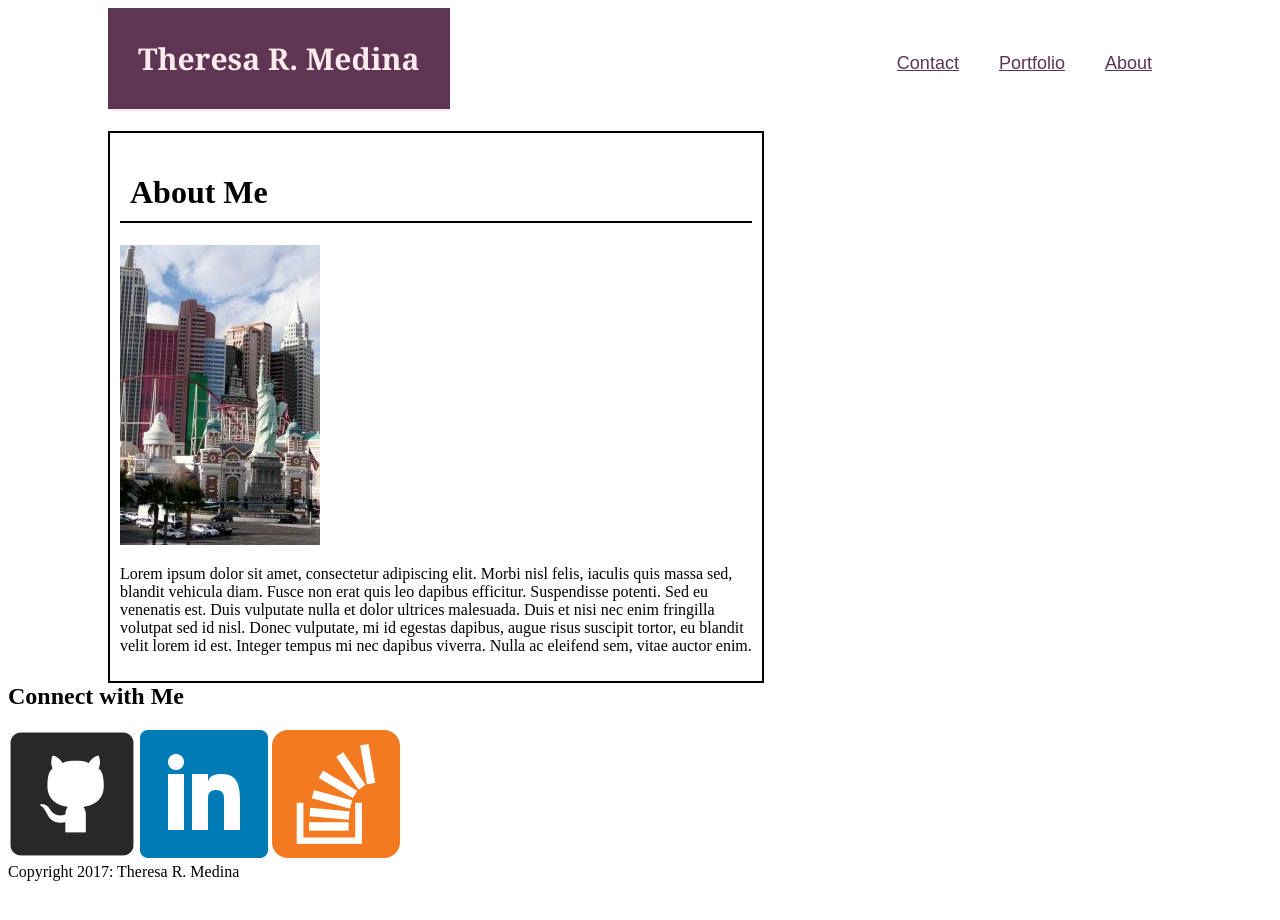
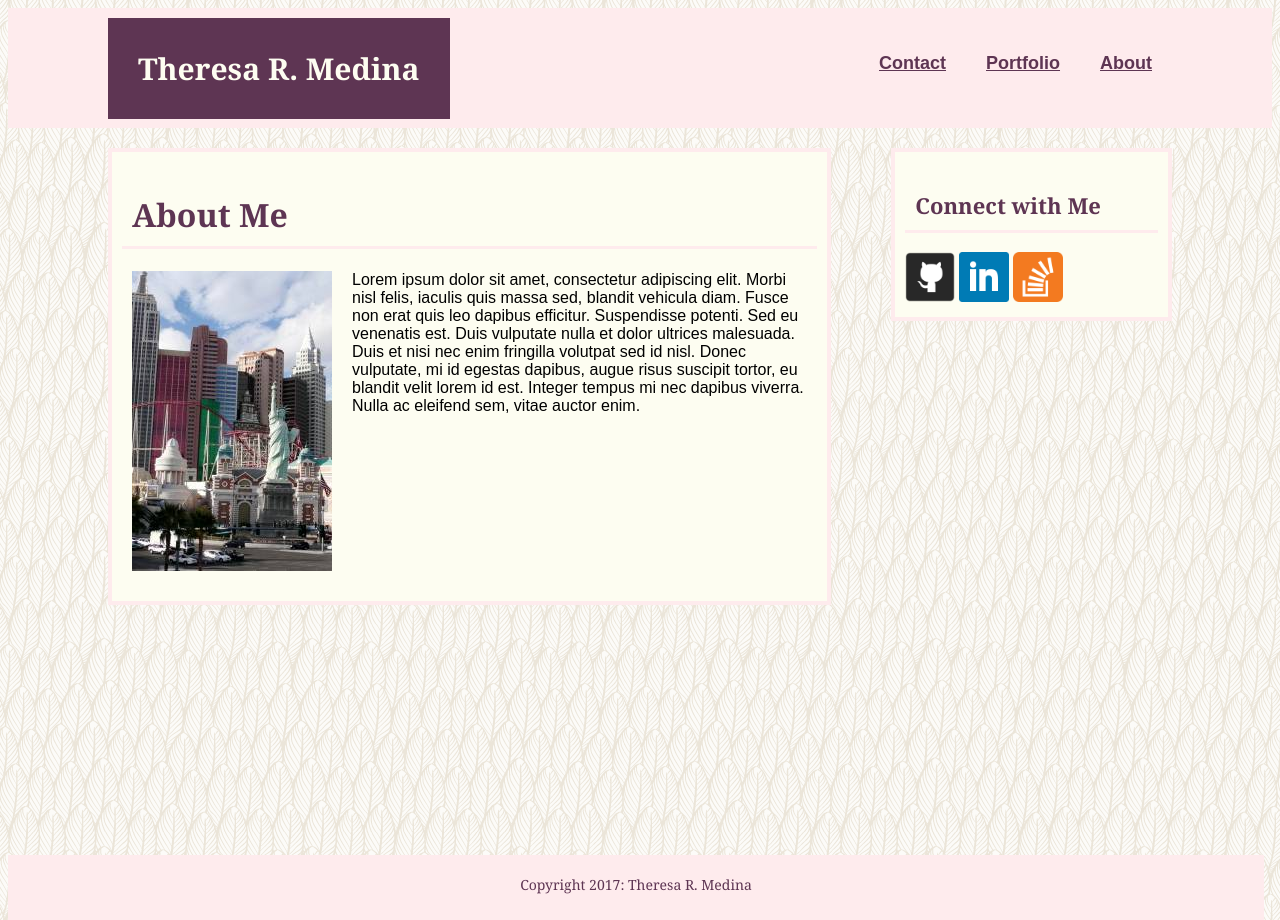
Before and after one commit to trgmedina/Basic-Portfolio, a PHP site: page / in a window 1280 px wide. Before the commit the page ends 881 px from the top, so only its background shows below. Run offline with PHP 8.4, Linux system fonts and the light colour scheme.

Commit message:
updating html files and css file

```diff
--- a/assets/css/style.css
+++ b/assets/css/style.css
@@ -1,23 +1,36 @@
 body {
-	/*background-image: url("upfeathers.png");*/
+	background-image: url("../images/upfeathers.png");
 }
 
 header {
 	font-family: "Georgia";
 	font-size: 30px;
 	font-weight: bold;
-	/*color: #dfabc6;*/
-	color: #feebed;
-	padding: 30px;
+	color: #fdfdf1;
+	background: #feebed;
+	width: 100%;
+	height: 120px;
 }
 
-.header_box {
-	background: #5e3553;
-	display: inline-block;
-	float: left;
-	position:relative;
-	left: 100px;
-	border-bottom: 2px solid;
+h1 {
+	font-family: "Georgia";
+	color: #5e3553;
+	padding: 10px;
+	border-bottom: 3px solid #feebed;
+}
+
+h2 {
+	font-family: "Georgia";
+	font-size: 22px;
+	color: #5e3553;
+	padding: 10px;
+	border-bottom: 3px solid #feebed;
+}
+
+p {
+	font-family: "Arial";
+	padding-left: 10px;
+	padding-right: 10px;
 }
 
 a {
@@ -35,9 +48,14 @@ a.default_links {
 	top: 25px;
 }
 
-h1 {
-	padding: 10px;
-	border-bottom: 2px solid;
+.header_box {
+	background: #5e3553;
+	display: inline-block;
+	padding: 30px;
+	float: left;
+	position: relative;
+	top: 10px;
+	left: 100px;
 }
 
 .about_me {
@@ -45,7 +63,42 @@ h1 {
 	position: relative;
 	top: 20px;
 	left: 100px;
-	width: 50%;
+	width: 55%;
 	padding: 10px;
-	border: 2px solid;
+	border: 4px solid #feebed;
+	background: #fdfdf1;
+	display: inline-block;
 }
+
+#profile_pic {
+	float: left;
+	padding-left: 10px;
+	padding-right: 20px;
+	padding-bottom: 20px;
+}
+
+.social_media {
+	float: right;
+	position: relative;
+	top: 20px;
+	right: 100px;
+	width: 20%;
+	padding: 10px;
+	border: 4px solid #feebed;
+	background: #fdfdf1;
+	display: inline-block;
+}
+
+footer {
+	clear: both;
+	position: absolute;
+	bottom: -120px;
+	font-family: "Georgia";
+	text-align: center;
+	font-size: 14px;
+	color: #5e3553;
+	padding: 20px;
+	background: #feebed;
+	width: 95%;
+	height: 25px;
+}
--- a/index.html
+++ b/index.html
@@ -7,16 +7,20 @@
 </head>
 
 <body>
-	<header class="header_box">Theresa R. Medina</header>
+	<header>
+		<div class="header_box">
+			Theresa R. Medina
+		</div>
 
-	<a class="default_links" href="#">About</a>
-	<a class="default_links" href="#">Portfolio</a>
-	<a class="default_links" href="#">Contact</a>
+		<a class="default_links" href="#">About</a>
+		<a class="default_links" href="#">Portfolio</a>
+		<a class="default_links" href="#">Contact</a>
+	</header>
 
 	<div class="about_me">
 		<h1>About Me</h1>
 
-		<img src="assets/images/profilepic.jpg" alt="Profile Picture">
+		<img id="profile_pic" src="assets/images/profilepic.jpg" alt="Profile Picture">
 
 		<p>Lorem ipsum dolor sit amet, consectetur adipiscing elit. Morbi nisl felis, iaculis quis massa sed, blandit vehicula diam. Fusce non erat quis leo dapibus efficitur. Suspendisse potenti. Sed eu venenatis est. Duis vulputate nulla et dolor ultrices malesuada. Duis et nisi nec enim fringilla volutpat sed id nisl. Donec vulputate, mi id egestas dapibus, augue risus suscipit tortor, eu blandit velit lorem id est. Integer tempus mi nec dapibus viverra. Nulla ac eleifend sem, vitae auctor enim.</p>
 	</div>
@@ -24,9 +28,10 @@
 	<div class="social_media">
 		<h2>Connect with Me</h2>
 
-		<a href="#"><img src="assets/images/github.png" alt="Link to GitHub"></a>
-		<a href="#"><img src="assets/images/linkedin.png" alt="Link to LinkedIn"></a>
-		<a href="#"><img src="assets/images/stackoverflow.png" alt="Link to Stack Overflow"></a>
+		<a href="#"><img src="assets/images/github.png" width="50" height="50" alt="Link to GitHub"></a>
+		<a href="#"><img src="assets/images/linkedin.png" width="50" height="50" alt="Link to LinkedIn"></a>
+		<a href="#"><img src="assets/images/stackoverflow.png" width="50" height="50" alt="Link to Stack Overflow"></a>
+
 	</div>
 
 	<footer>Copyright 2017: Theresa R. Medina</footer>
```
Also changed, not shown: contact.html (+8 -6 lines), portfolio.html (+8 -6 lines).
